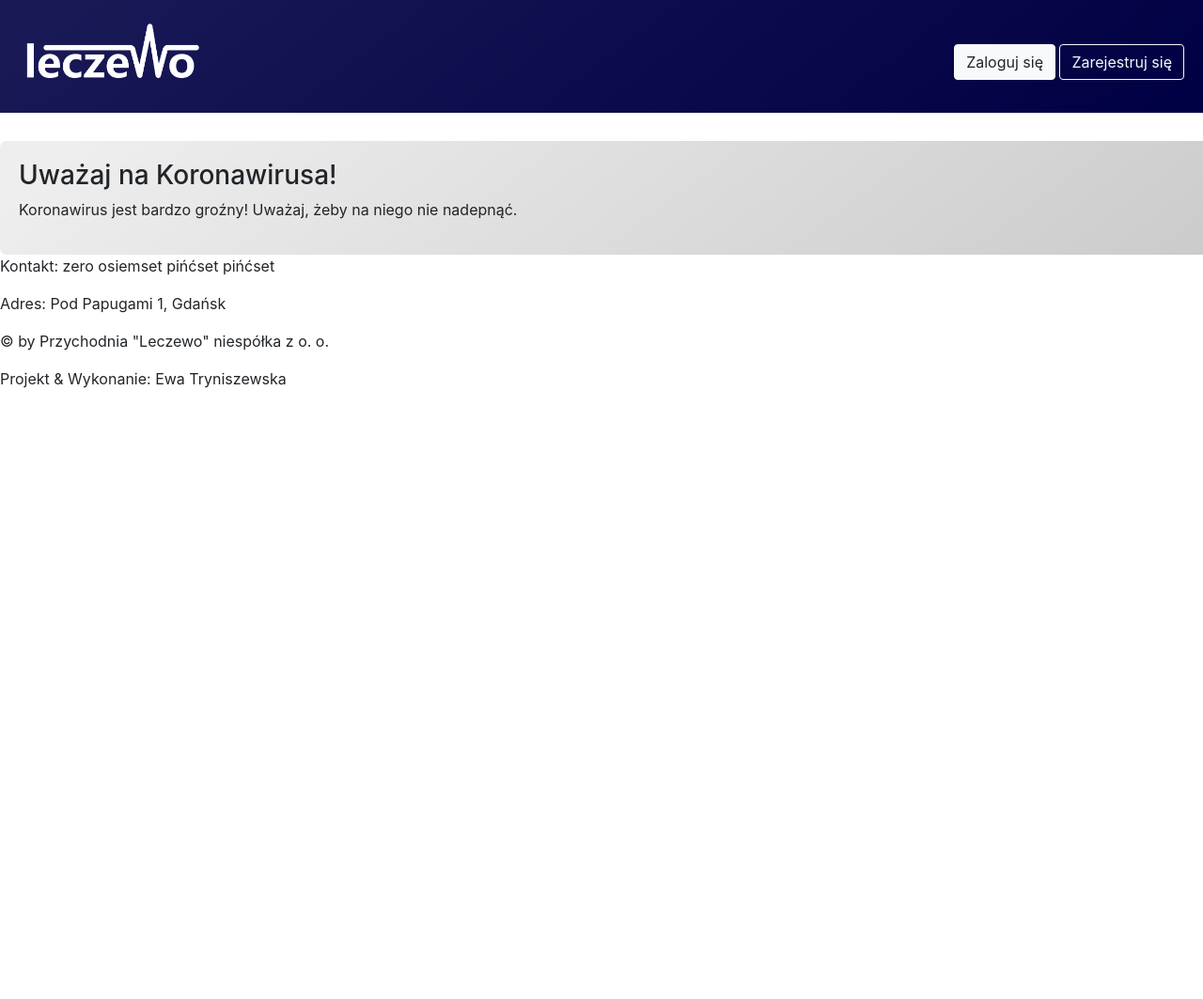
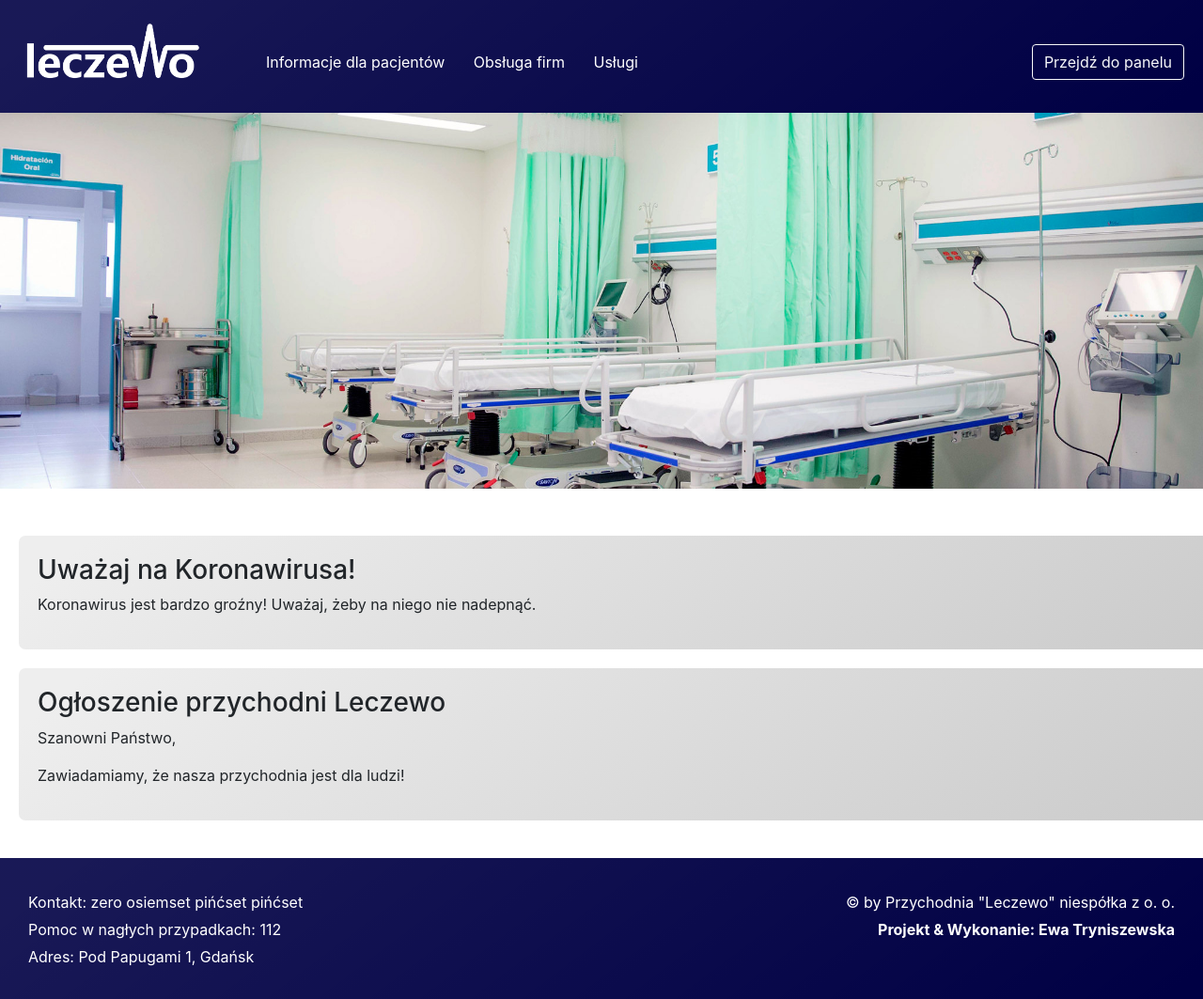
Before and after one commit to ewatryniszewska/Przychodnia-Leczewo, a PHP site: page / in a window 1280 px wide; the page is wider, and only the part inside the window is pictured. Shown: that part at 94% size. Before the commit the page ends 413 px from the top of that part, so only its background shows below. Run offline with PHP 8.4, Linux system fonts and the light colour scheme; the visitor is signed in with stand-in values (Sample User, id 1).

Commit message:
dopracowanie strony glownej, rejestracji oraz panelu pacjenta

```diff
--- a/css/after_login.css
+++ b/css/after_login.css
@@ -9,6 +9,11 @@ body, html {
 nav.navbar p {
     margin-right: 20px;
     margin-top: 18px;
+}
+
+.logo {
+    height: 48px;
+    margin-right: 30px;
 }
 
 main {
--- a/css/main.css
+++ b/css/main.css
@@ -17,8 +17,39 @@ header img {
 }
 
 header nav {
+    margin-top: 27px;
+}
+
+header nav.right {
     float: right;
-    margin-top: 27px;
+}
+
+header nav.left {
+    display: block;
+    float: left;
+    margin-left: 50px;
+}
+
+header nav .btn-link {
+    color: white;
+}
+
+header nav .btn-link:hover {
+    color: white;
+}
+
+.big-photo {
+    width: 100%;
+    height: 400px;
+    min-height: 65%;
+    background-position: center;
+    background-size: cover;
+    font-size: 25px;
+    text-align: center;
+}
+
+#photo1 {
+    background-image: url('../images/bg1.jpg');
 }
 
 main {
@@ -27,11 +58,38 @@ main {
     margin-top: 30px;
     padding-bottom: 150px;
     padding: 20px;
+}
+
+article {
     background: rgb(238,238,238);
     background: linear-gradient(143deg, rgba(238,238,238,1) 5%, rgba(199,199,199,1) 97%);
     border-radius: 7px;
+    margin-bottom: 20px;
+    padding: 20px;
 }
 
 .clear {
     clear: both;
 }
+
+footer {
+    background: rgb(0,0,68);
+    background: linear-gradient(143deg, rgba(0,0,68,0.9) 5%, rgba(0,0,68,1) 97%);
+    margin-bottom: 0;
+    height: 150px;
+    color: white;
+    padding: 30px;
+}
+
+footer p {
+    margin: 5px 0;
+}
+
+footer .left {
+    float: left;
+}
+
+footer .right {
+    float: right;
+    text-align: right;
+}
--- a/index.php
+++ b/index.php
@@ -1,9 +1,14 @@
 <?php
+
+require_once('utils/is_authorized.php');
 
 class Main
 {
     public function main()
     {
+        $ia = new IsAuthorized();
+        $is_patient = $ia->is_patient();
+        $is_admin = $ia->is_admin();
         require_once('views/main_page.php');
     }
 }
--- a/utils/is_authorized.php
+++ b/utils/is_authorized.php
@@ -6,11 +6,11 @@ class IsAuthorized
 {
     public function is_patient()
     {
-        return $_SESSION['pacjent'] > 0;
+        return isset($_SESSION['pacjent']) ? $_SESSION['pacjent'] > 0 : false;
     }
 
     public function is_admin()
     {
-        return $_SESSION['admin'] > 0;
+        return isset($_SESSION['admin']) ? $_SESSION['admin'] > 0 : false;
     }
 }
--- a/views/after_login_header.php
+++ b/views/after_login_header.php
@@ -26,6 +26,7 @@
     <?php endif; ?>
 
     <nav class="navbar navbar-expand-lg navbar-light bg-light">
+        <a href="./"><img class="logo" src="images/logo.png"></a>
         <div class="collapse navbar-collapse" id="navbarNavAltMarkup">
             <div class="navbar-nav">
                 <a class="nav-item nav-link <?php echo ($active == 'main' ? 'active' : ''); ?>" href="patient.php">Najbliższe wizyty</a>
--- a/views/login_page.php
+++ b/views/login_page.php
@@ -26,7 +26,7 @@
         <?php endif; ?>
         <form action="login.php" method="POST">
             <div>
-                <img id="logo" src="images/logo.png">
+                <a href="./"><img id="logo" src="images/logo.png"></a>
                 <h1>Logowanie</h1>
             </div>
             <div class="form-group">
@@ -34,6 +34,9 @@
             </div>
             <div class="form-group">
                 <input type="password" class="form-control" name="haslo" id="haslo" placeholder="Hasło">
+            </div>
+            <div class="link">
+                Nie masz jeszcze konta? <a href="signup.php">Stwórz nowe!</a>
             </div>
             <div class="form-check">
                 <input class="form-check-input" type="checkbox" value="true" id="admin" name="admin">
--- a/views/main_page.php
+++ b/views/main_page.php
@@ -16,29 +16,49 @@
 
 <body>
     <header>
-        <img src="images/logo_white.png">
-        <nav>
-            <button class="btn btn-light" onclick="document.location='login.php'">Zaloguj się</button>
-            <button class="btn btn-outline-light" onclick="document.location='signup.php'">Zarejestruj się</button>
+        <a href="./"><img src="images/logo_white.png"></a>
+        <nav class="right">
+            <?php if($is_patient || $is_admin): ?>
+                <button class="btn btn-outline-light"
+                        onclick="document.location='<?php echo (($is_admin ? 'admin' : 'patient') . '.php'); ?>'">
+                    Przejdź do panelu
+                </button>
+            <?php else: ?>
+                <button class="btn btn-light" onclick="document.location='login.php'">Zaloguj się</button>
+                <button class="btn btn-outline-light" onclick="document.location='signup.php'">Zarejestruj się</button>
+            <?php endif; ?>
+        </nav>
+        <nav class="left">
+            <button class="btn btn-link" onclick="alert('to tylko demo')">Informacje dla pacjentów</button>
+            <button class="btn btn-link" onclick="alert('to tylko demo')">Obsługa firm</button>
+            <button class="btn btn-link" onclick="alert('to tylko demo')">Usługi</button>
         </nav>
         <div class="clear"></div>
     </header>
+    <div class="big-photo" id="photo1">
+    </div>
     <div class="clear"></div>
     <main>
         <article>
             <h3>Uważaj na Koronawirusa!</h3>
             <p>Koronawirus jest bardzo groźny! Uważaj, żeby na niego nie nadepnąć.</p>
         </article>
+        <article>
+            <h3>Ogłoszenie przychodni Leczewo</h3>
+            <p>Szanowni Państwo,</p>
+            <p>Zawiadamiamy, że nasza przychodnia jest dla ludzi!</p>
+        </article>
     </main>
     <div class="clear"></div>
     <footer>
         <section class="left">
             <p>Kontakt: zero osiemset pińćset pińćset</p>
+            <p>Pomoc w nagłych przypadkach: 112</p>
             <p>Adres: Pod Papugami 1, Gdańsk</p>
         </section>
         <section class="right">
             <p>&copy; by Przychodnia "Leczewo" niespółka z o. o.</p>
-            <p>Projekt & Wykonanie: Ewa Tryniszewska</p>
+            <p><b>Projekt & Wykonanie: Ewa Tryniszewska</b></p>
         </section>
     </footer>
 </body>
```
Also changed, not shown: css/login.css (+32 -0 lines), views/signup_page.php (+19 -11 lines), images/bg1.jpg (added).
